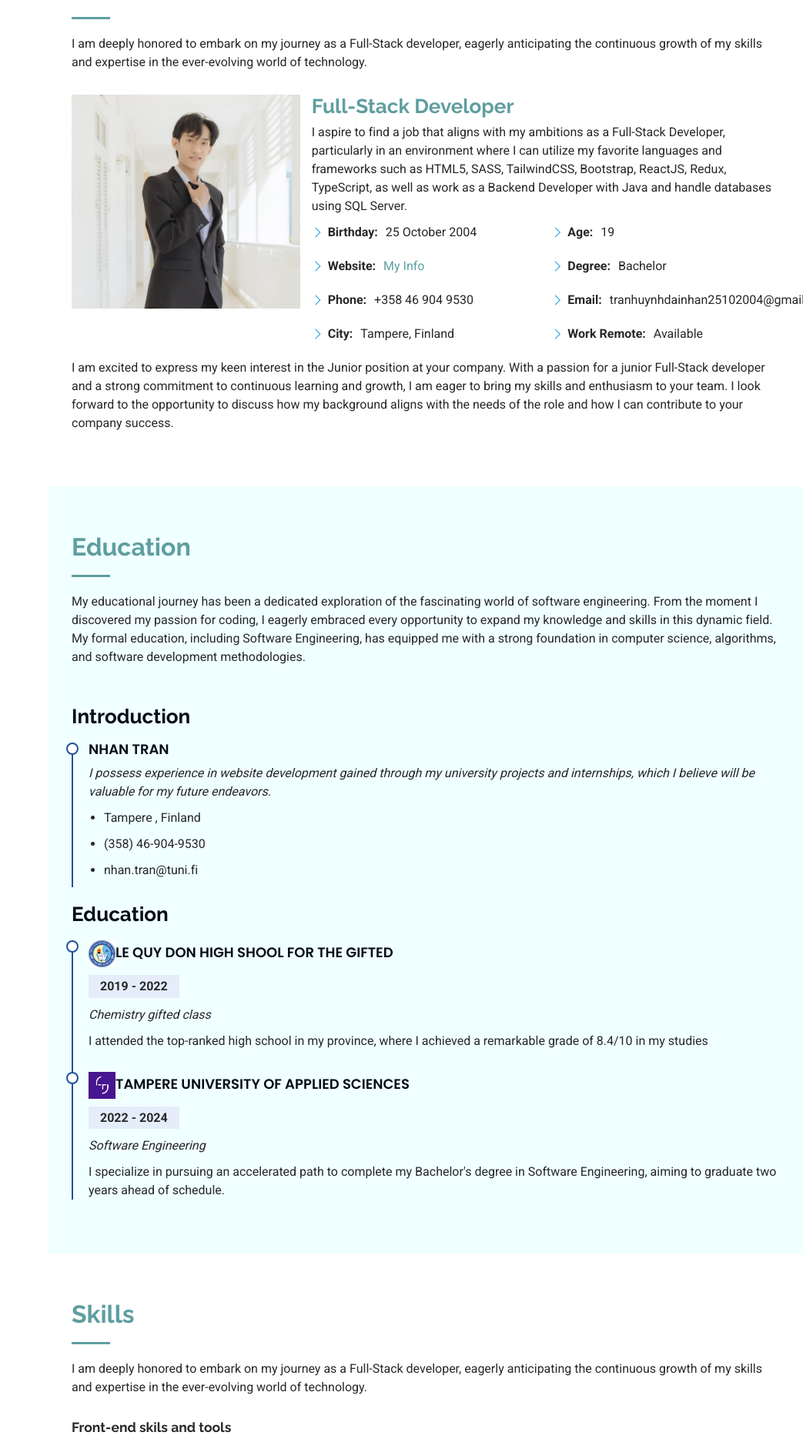
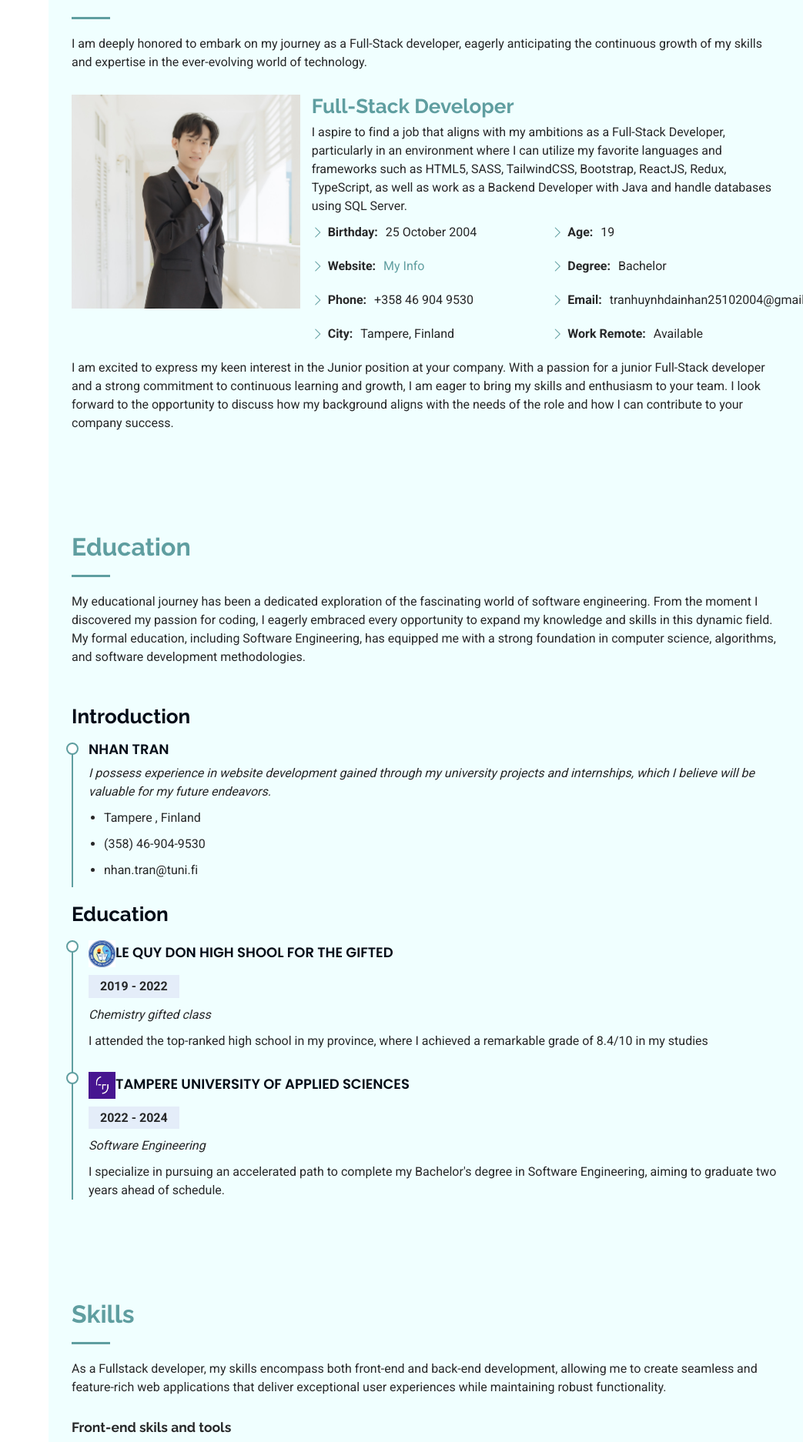
Before and after one commit to Nhantran65/portfolio, a React (Create React App) app: page / in a window 1280 px wide. Shown: the part 893-2767 px from the top of the page at 77% size, without its empty margins (237-1280 px from the left). Built offline with nearby package versions, Linux system fonts and the light colour scheme; some icons are missing.

Commit message:
twelveth

```diff
--- a/public/assets/css/style.css
+++ b/public/assets/css/style.css
@@ -21,8 +21,9 @@ body {
     transform: scale(0.9);
   }
 
-  .list-icons {
+  .list-icons .list-inline-item img{
         font-size: 8rem;
+        border-radius: 10px;
     }
     .list-icons .list-inline-item i:hover {
       color: cadetblue; }
@@ -383,7 +384,7 @@ section {
 .about .content ul i {
   font-size: 16px;
   margin-right: 5px;
-  color: #149ddd;
+  color: cadetblue;
   line-height: 0;
 }
 
@@ -439,7 +440,7 @@ section {
 }
 
 .facts .count-box a:hover {
-  color: #1f5297;
+  color: cadetblue;
 }
 
 /*--------------------------------------------------------------
@@ -493,7 +494,7 @@ section {
 .resume .resume-item {
   padding: 0 0 20px 20px;
   margin-top: -2px;
-  border-left: 2px solid #1f5297;
+  border-left: 2px solid cadetblue;
   position: relative;
 }
 
@@ -537,7 +538,7 @@ section {
   left: -9px;
   top: 0;
   background: #fff;
-  border: 2px solid #1f5297;
+  border: 2px solid cadetblue;
 }
 
 /*--------------------------------------------------------------
@@ -1120,6 +1121,6 @@ section {
 .col-lg-6.aos-init.aos-animate {
   width: 100%;
 }
-section#resume {
+section {
   background-color: azure;
 }
--- a/public/index.html
+++ b/public/index.html
@@ -177,7 +177,7 @@
 
             <div class="section-title">
               <h2>Skills</h2>
-              <p>I am deeply honored to embark on my journey as a Full-Stack developer, eagerly anticipating the continuous growth of my skills and expertise in the ever-evolving world of technology.</p>
+              <p>As a Fullstack developer, my skills encompass both front-end and back-end development, allowing me to create seamless and feature-rich web applications that deliver exceptional user experiences while maintaining robust functionality.</p>
             </div>
 
             <h3 class=" mb-3"><strong>Front-end skils and tools</strong></h3>
@@ -189,7 +189,7 @@
                 <img  src="./assets/img/CSS3_logo.png" height="82" width="86" alt="">
               </li>
               <li class="list-inline-item">
-                <img  src="./assets/img/JavaScript_logo.png" height="82" width="86" alt="">
+                <img  src="./assets/img/JavaScript_logo.png" height="82" width="156" alt="">
               </li>
               <li class="list-inline-item">
                 <img  src="./assets/img/ReactJS_logo.png" height="82" width="86" alt="">
```
Also changed, not shown: public/assets/img/JavaScript_logo.png.
